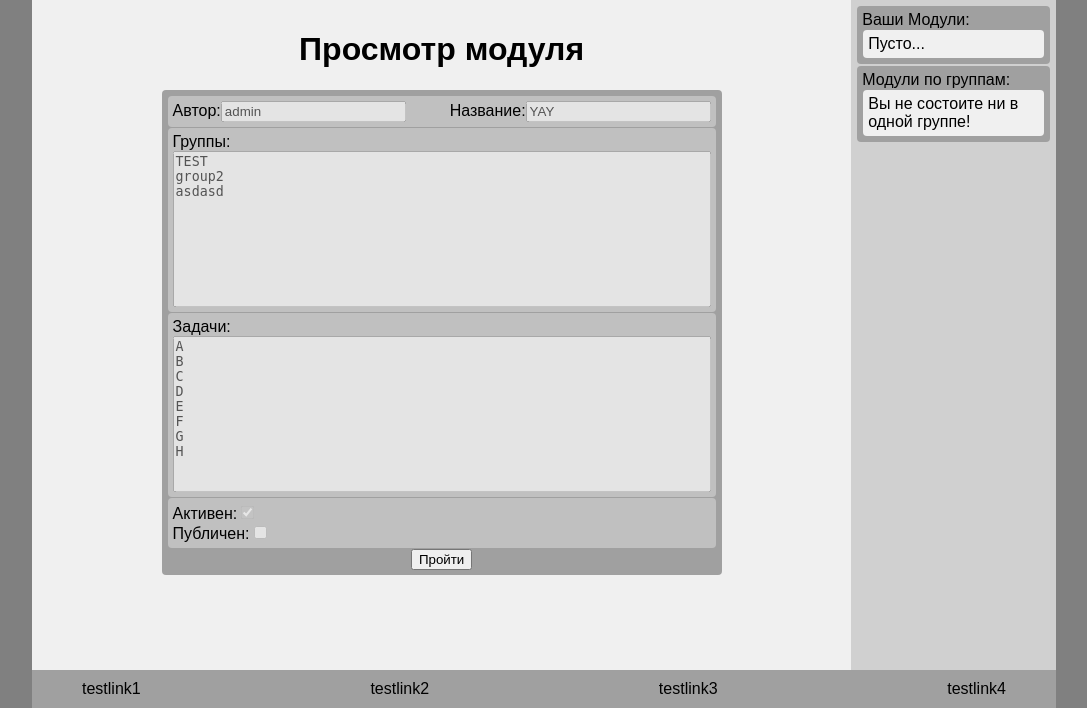
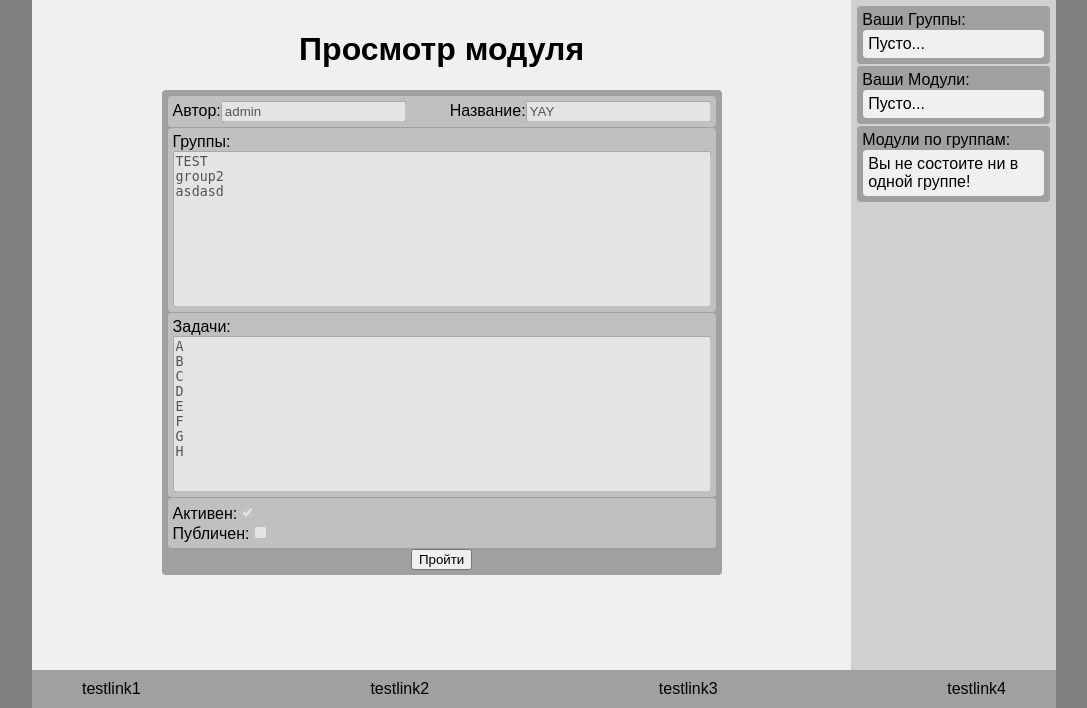
Before and after one commit to maximalekseenko/testing-system, a Django app: page /tasks/2/ in a window 1280 px wide. Shown: the part 92-800 px from the top of the page, without its empty margins (96-1183 px from the left). Run offline with Django 3.2, Linux system fonts and the light colour scheme; data comes from the database, SQL or seed files in the repository; both versions use the stored data as it was after the commit.

Commit message:
module_find added

```diff
--- a/static/py/view.py
+++ b/static/py/view.py
@@ -13,7 +13,7 @@ def get_base_context(request, pagename, buttonname=""):
 
     if request.user.is_authenticated:
         context['my_modules']     = Module.objects.filter(author=request.user)
-        # context['groups']         = Group.objects.filter(members__id=request.user.id)
+        context['my_groups']      = Group.objects.filter(author__id=request.user.id)
         context['modules_groups'] = {group:set(Module.objects.filter(is_active=True, assigned_to=group)) for group in Group.objects.filter(members__id=request.user.id)}
 
     return context
--- a/static/templates/header.html
+++ b/static/templates/header.html
@@ -5,13 +5,13 @@
 <div class="box flex-wrap">
     <a class="component2">Модули:</a>
     <a class="component" href="/tasks/create">Создать Модуль</a>
-    <a class="component" href="/tasks/find">Найти Модуль</a>
+    <a class="component" href="/tasks/">Найти Модуль</a>
 </div>
 
 <div class="box flex-wrap">
     <a class="component2">Группы:</a>
     <a class="component" href="/groups/create">Создать группу</a>
-    <a class="component" href="/groups/find">Войти в группу</a>
+    <a class="component" href="/groups/">Войти в группу</a>
 </div>
 
 <div class="box flex-wrap">
--- a/static/templates/sider.html
+++ b/static/templates/sider.html
@@ -1,3 +1,15 @@
+<div class="box flex-col">
+    Ваши Группы:
+    {% if not my_groups %}
+        <p class="component">Пусто...</p>
+    {% endif %}
+    {% for group in my_groups %}
+        <div class="flex-col box">
+            <a class="component2" href="/tasks/{{group.id}}">{{group.name}}</a>
+        </div>
+    {% endfor %}
+</div>
+
 <div class="box flex-col">
     Ваши Модули:
     {% if not my_modules %}
@@ -6,12 +18,14 @@
     {% for module in my_modules %}
         <div class="flex-col box">
             <a class="component2" href="/tasks/{{module.id}}">{{module.name}}</a>
+            <div class="flex">
                 {%if module.is_active%}
                     <a class="component">Активный</a>
                 {%endif%}
                 {%if module.is_public%}
                     <a class="component">Публичный</a>
                 {%endif%}
+            </div>
         </div>
     {% endfor %}
 </div>
--- a/tasks/views.py
+++ b/tasks/views.py
@@ -63,10 +63,6 @@ def CreateModuleView(request):
 
 
 def ShowModuleView(request, id):
-    # is auth
-    # if not request.user.is_authenticated:
-    #     return redirect("/accounts/register/")
-    # context
     context = get_base_context(request, 'Просмотр модуля', 'Сохранить')
     try: context['module'] = Module.objects.get(id=id)
     except Task.DoesNotExist: raise Http404
@@ -128,5 +124,11 @@ def ShowModuleView(request, id):
 #ShowModuleView-end
 
 
-def FindModuleView():
-    pass
+def FindModuleView(request):
+    context = get_base_context(request, 'Найти модуль')
+    context['to_find'] = request.POST.get('to_search', "")
+    if request.method == 'POST':
+        context['to_show'] = sorted(Module.objects.filter(is_active=True,is_public=True, name__startswith=request.POST['to_search']), key=lambda m: m.creation_date, reverse=True)[:10]
+    else:
+        context['to_show'] = sorted(Module.objects.filter(is_active=True,is_public=True), key=lambda m: m.creation_date, reverse=True)[:10]
+    return render(request, 'module_find.html', context)
```
Also changed, not shown: tasks/templates/module_find.html (added, +22 -0 lines), db.sqlite3. Lines whose indentation alone changed are shown as unchanged.
